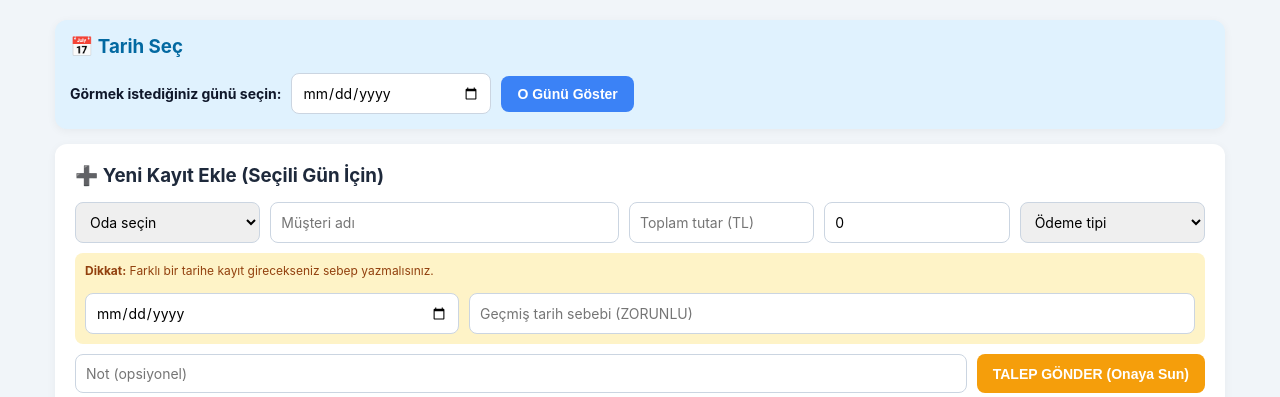
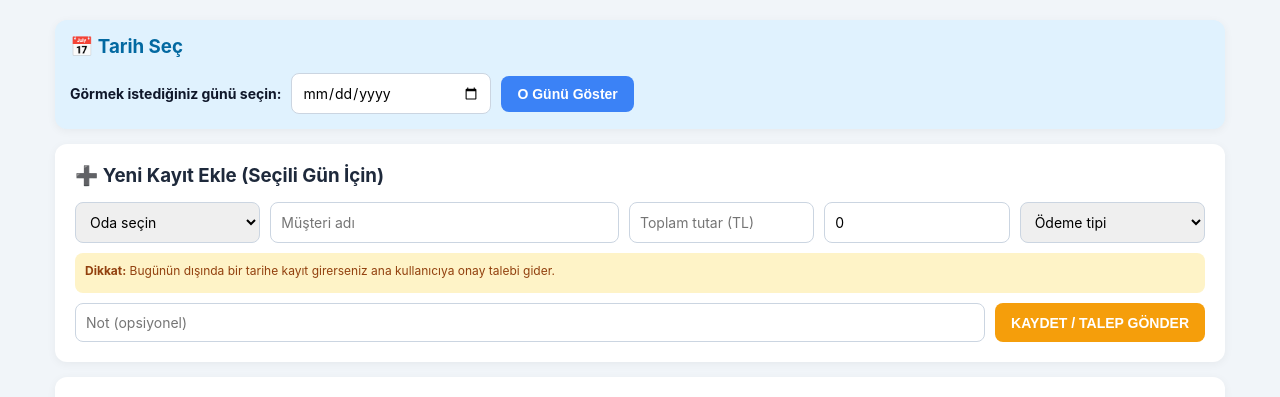
Before and after one commit to Kadirsh299/otel-kasa, a Flask app: template templates/odalar.html in a window 1280 px wide. Shown: the part 53-450 px from the top of the page. Run offline with Flask 3, Linux system fonts and the light colour scheme; the template is opened without the code that fills it: values that come from a table or form of the project are taken from there, others are empty; parts of the project's set-up code (start-up, migrations or seed data) failed here and were passed over.

Commit message:
Update odalar.html

```diff
--- a/templates/odalar.html
+++ b/templates/odalar.html
@@ -10,7 +10,8 @@
 
 <div class="kart">
 <h3>➕ Yeni Kayıt Ekle (Seçili Gün İçin)</h3>
-<form method="post" action="{{ url_for('gecmis_kayit_talebi') if not admin else url_for('kayit_ekle') }}">
+<!-- BURADAKİ HATA DÜZELTİLDİ: Her iki durumda da kayit_ekle kullanılacak -->
+<form method="post" action="{{ url_for('kayit_ekle') }}">
 <input type="hidden" name="kayit_tarihi" value="{{ secili_tarih }}">
 <div class="form-row">
 <select name="oda" required>
@@ -30,16 +31,14 @@
 
 {% if not admin %}
 <div class="form-row" style="margin-top:10px; background:#fef3c7; padding:10px; border-radius:8px;">
-    <p style="width:100%; margin:0 0 5px 0; font-size:12px; color:#92400e;"><b>Dikkat:</b> Farklı bir tarihe kayıt girecekseniz sebep yazmalısınız.</p>
-    <input type="date" name="tarih" required style="flex:1;">
-    <input name="sebep" placeholder="Geçmiş tarih sebebi (ZORUNLU)" required style="flex:2;">
+    <p style="width:100%; margin:0 0 5px 0; font-size:12px; color:#92400e;"><b>Dikkat:</b> Bugünün dışında bir tarihe kayıt girerseniz ana kullanıcıya onay talebi gider.</p>
 </div>
 {% endif %}
 
 <div class="form-row" style="margin-top:10px">
 <input name="notlar" placeholder="Not (opsiyonel)" style="flex:1">
 {% if admin %}<button class="btn btn-yesil" type="submit">KAYDET 🔒</button>
-{% else %}<button class="btn btn-turuncu" type="submit">TALEP GÖNDER (Onaya Sun)</button>{% endif %}
+{% else %}<button class="btn btn-turuncu" type="submit">KAYDET / TALEP GÖNDER</button>{% endif %}
 </div>
 </form>
 </div>
```
